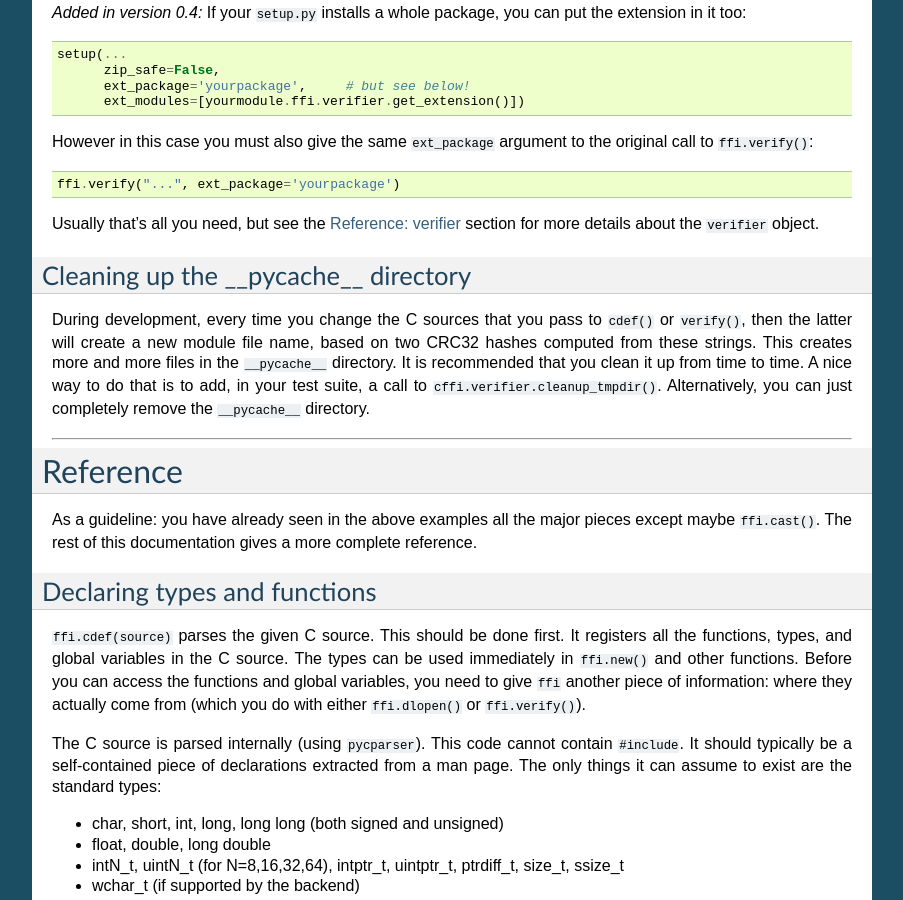
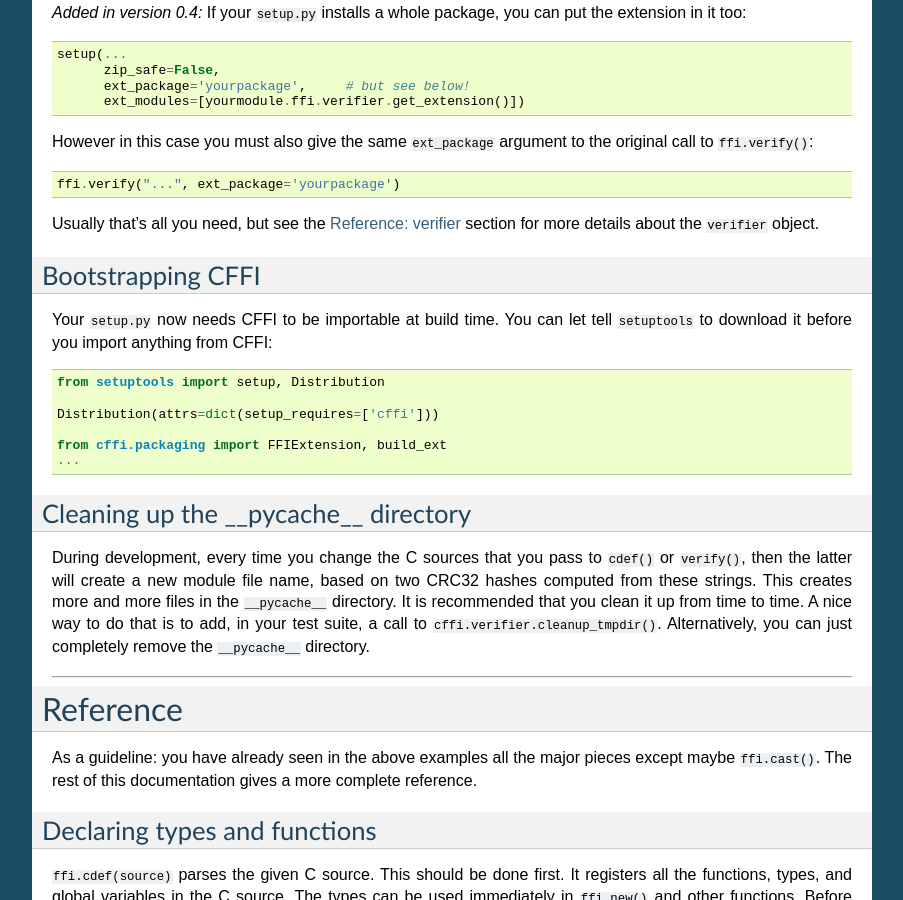
Before and after one commit to tharvik/cffi, a Sphinx documentation site: the page built from doc/source/index.rst, in a window 1280 px wide and 900 px high, scrolled down 4541 px. Shown: the whole window, without its empty margins (198-1101 px from the left). Built offline with Sphinx 7.4.7, drawn with Linux system fonts in a browser that asks for light colours.

Commit message:
Bootstrapping documentation

```diff
--- a/doc/source/index.rst
+++ b/doc/source/index.rst
@@ -353,6 +353,21 @@ argument to the original call to ``ffi.verify()``::
 
 Usually that's all you need, but see the `Reference: verifier`_ section
 for more details about the ``verifier`` object.
+
+
+Bootstrapping CFFI
+------------------
+
+Your ``setup.py`` now needs CFFI to be importable at build time.
+You can let tell ``setuptools`` to download it before you import
+anything from CFFI::
+
+  from setuptools import setup, Distribution
+
+  Distribution(attrs=dict(setup_requires=['cffi']))
+
+  from cffi.packaging import FFIExtension, build_ext
+  ...
 
 
 Cleaning up the __pycache__ directory
```
